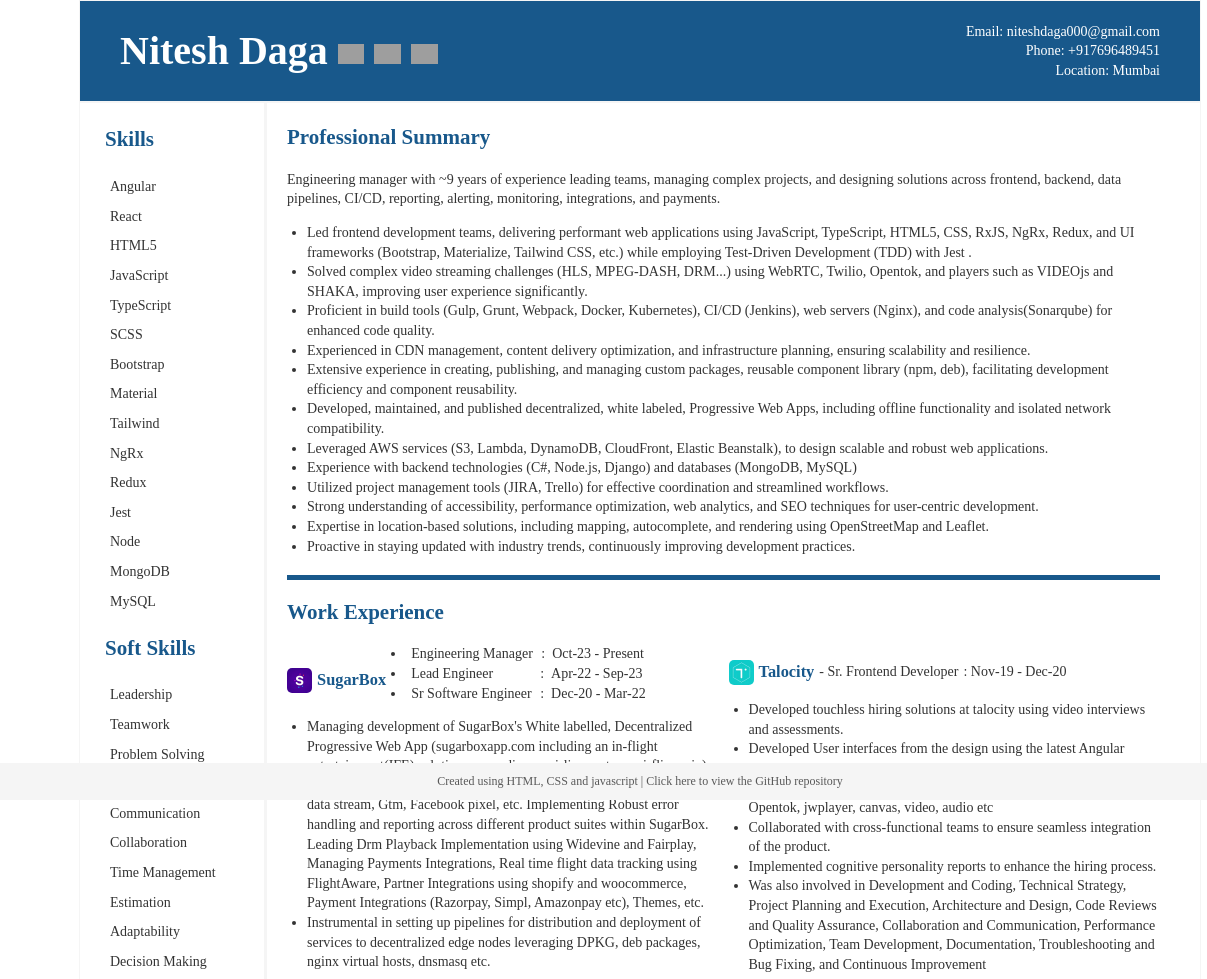
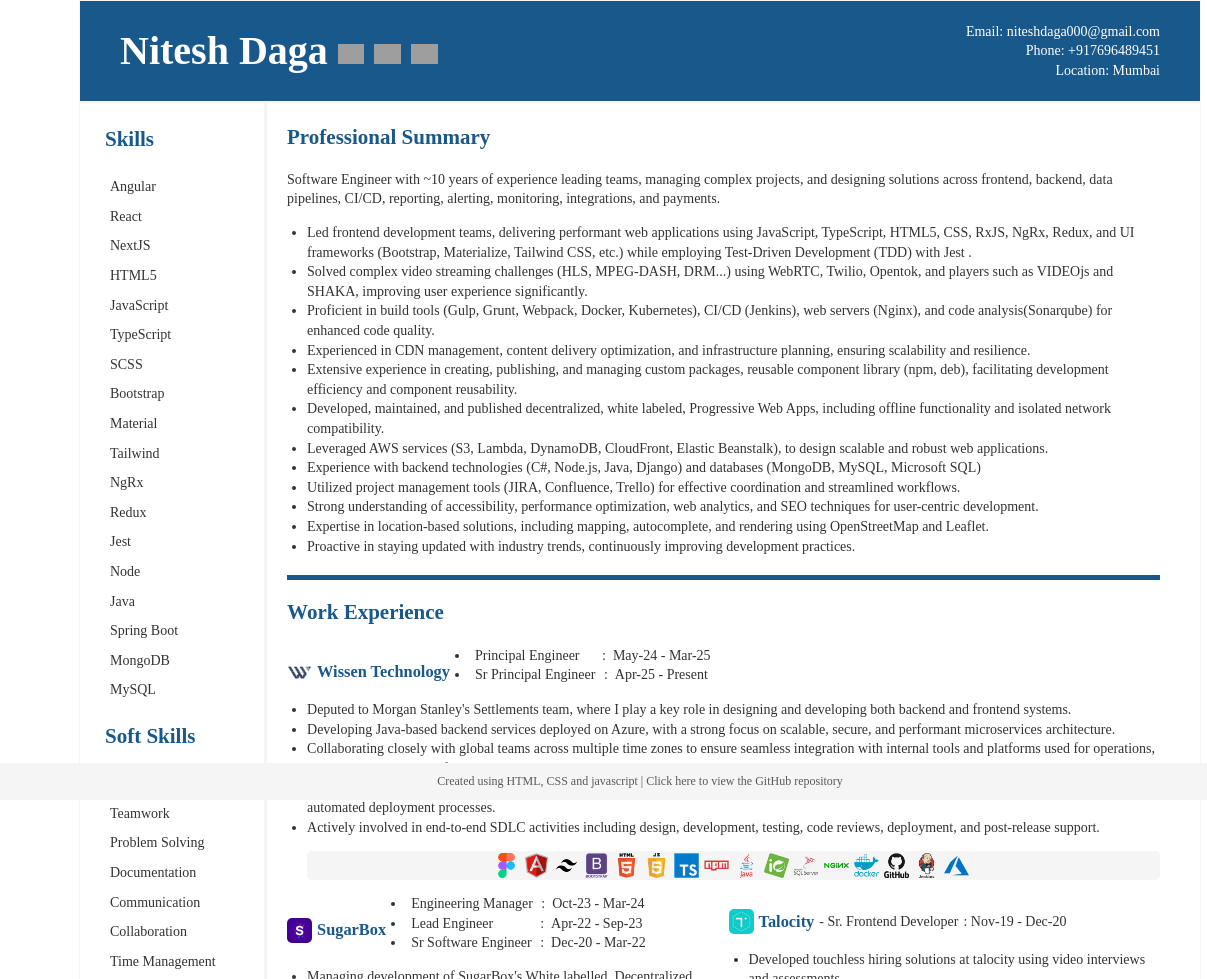
Before and after one commit to nitesh-daga/nitesh-daga.github.io, a website: page v2/index.html in a window 1280 px wide. Shown: the top 979 px of the page, 0-1207 px from the left. Drawn offline with Linux system fonts and the light colour scheme; grey boxes are pictures that could not be loaded.

Commit message:
Update:: Experience

```diff
--- a/v2/index.html
+++ b/v2/index.html
@@ -66,6 +66,7 @@
                 <ul>
                     <li>Angular</li>
                     <li>React</li>
+                    <li>NextJS</li>
                     <li>HTML5</li>
                     <li>JavaScript</li>
                     <li>TypeScript</li>
@@ -77,9 +78,10 @@
                     <li>Redux</li>
                     <li>Jest</li>
                     <li>Node</li>
+                    <li>Java</li>
+                    <li>Spring Boot</li>
                     <li>MongoDB</li>
                     <li>MySQL</li>
-                    <!-- Add more skills as needed -->
                 </ul>
             </div>
             <div class="soft-skills">
@@ -100,7 +102,6 @@
                     <li>Work Ethic</li>
                     <li>Patience</li>
                     <li>Attention to Detail</li>
-                    <!-- Add more soft skills as needed -->
                 </ul>
 
             </div>
@@ -120,7 +121,7 @@
             <div class="section">
                 <h2 style="margin-top: 0;">Professional Summary</h2>
                 <p>
-                    Engineering manager with ~9 years of experience leading teams, managing complex projects, and designing solutions across frontend, backend, data pipelines, CI/CD, reporting, alerting, monitoring, integrations, and payments.
+                    Software Engineer with ~10 years of experience leading teams, managing complex projects, and designing solutions across frontend, backend, data pipelines, CI/CD, reporting, alerting, monitoring, integrations, and payments.
                     <!-- DSA, algorithms, architecture, architectures, big data, business analysis, business continuity, migration, modeling, networking, agile, UX, user experience, quality assurance, cost control, revenue maximization   -->
                 </p>
                 <ul class="summary-list">
@@ -133,8 +134,8 @@
                     <li>Leveraged AWS services (S3, Lambda, DynamoDB, CloudFront, Elastic Beanstalk),
                         <!-- EC2, RDS, Route 53, CloudWatch, SNS, SQS, SES, S3, Lambda, DynamoDB, CloudFront, Elastic Beanstalk, API Gateway, Cognito, Amplify, AppSync, Step Functions-->
                         to design scalable and robust web applications.</li>
-                    <li>Experience with backend technologies (C#, Node.js, Django)<!-- Rest APIs, GraphQL, Micro services, kafka, elk, rabbitmq, redis, memcached --> and databases (MongoDB, MySQL) </li>
-                    <li>Utilized project management tools (JIRA, Trello) for effective coordination and streamlined workflows.<!-- project estimation, planning, execution, monitoring, and delivery, ensuring timely and quality deliverables --></li>
+                    <li>Experience with backend technologies (C#, Node.js, Java, Django)<!-- Rest APIs, GraphQL, Micro services, kafka, elk, rabbitmq, redis, memcached, spring boot --> and databases (MongoDB, MySQL, Microsoft SQL) </li>
+                    <li>Utilized project management tools (JIRA, Confluence, Trello) for effective coordination and streamlined workflows.<!-- project estimation, planning, execution, monitoring, and delivery, ensuring timely and quality deliverables --></li>
                     <li>Strong understanding of accessibility, performance optimization, web analytics, and SEO techniques for user-centric development.</li>
                     <li>Expertise in location-based solutions, including mapping, autocomplete, and rendering using OpenStreetMap and Leaflet.</li>
                     <li>Proactive in staying updated with industry trends, continuously improving development practices.</li>
@@ -143,6 +144,62 @@
             </div>
             <div class="section">
                 <h2>Work Experience</h2>
+                <!-- <div class="work-experience"> -->
+                    <div class="work-item">
+                        <div class="work-details">
+                            <div class="image-placeholder" style="background-image: url('/assets/ws.webp');"></div>
+                            <h3><a aria-label="website link" href="https://www.wissen.com/" target="_blank">Wissen Technology
+                                </a></h3>
+                            <div>
+                                <ul class="summary-list">
+                                    <li>
+                                        <span class="designation">Principal Engineer </span>
+                                        <span class="duration">&nbsp;&nbsp;&nbsp;&nbsp;:&nbsp;&nbsp;May-24 - Mar-25</span>
+                                    </li>
+                                    <li>
+                                        <span class="designation">Sr Principal Engineer</span>
+                                        <span class="duration">:&nbsp;&nbsp;Apr-25 - Present</span>
+                                    </li>
+                                </ul>
+                            </div>
+                        </div>
+                        <ul class="summary-list">
+                            <li>
+                                Deputed to Morgan Stanley's Settlements team, where I play a key role in designing and developing both backend and frontend systems.
+                            </li>
+                            <li>
+                                Developing Java-based backend services deployed on Azure, with a strong focus on scalable, secure, and performant microservices architecture.
+                            </li>
+                            <li>
+                                Collaborating closely with global teams across multiple time zones to ensure seamless integration with internal tools and platforms used for operations, reporting, and data transformation.
+                            </li>
+                            <li>
+                                Gaining exposure to a wide range of technologies and Morgan Stanley's internal applications, including CI/CD pipelines, logging/monitoring tools, and automated deployment processes.
+                            </li>
+                            <li>
+                                Actively involved in end-to-end SDLC activities including design, development, testing, code reviews, deployment, and post-release support.
+                            </li>
+                        </ul>
+                        <ul class="icon-list">
+                            <li> <img width="16" height="16" src="/assets/icons/figma.webp" alt="figma"> </li>
+                            <li> <img width="16" height="16" src="/assets/icons/angularjs.webp" alt="angularjs"> </li>
+                            <li> <img width="16" height="16" src="/assets/icons/tailwind-css.webp" alt="tailwind-css"> </li>
+                            <li> <img width="16" height="16" src="/assets/icons/bootstrap.webp" alt="bootstrap"> </li>
+                            <li> <img width="16" height="16" src="/assets/icons/html5.webp" alt="html5"> </li>
+                            <li> <img width="16" height="16" src="/assets/icons/javascript.webp" alt="javascript"> </li>
+                            <li> <img width="16" height="16" src="/assets/icons/typescript.webp" alt="typescript"> </li>
+                            <li> <img width="16" height="16" src="/assets/icons/npm.webp" alt="npm"> </li>
+                            <li> <img width="16" height="16" src="/assets/icons/java.webp" alt="java"> </li>
+                            <li> <img width="16" height="16" src="/assets/icons/spring.webp" alt="spring boot"> </li>
+                            <li> <img width="16" height="16" src="/assets/icons/sql.webp" alt="sql"> </li>
+                            <li> <img width="16" height="16" src="/assets/icons/nginx.webp" alt="nginx"> </li>
+                            <li> <img width="16" height="16" src="/assets/icons/docker.webp" alt="docker"> </li>
+                            <li> <img width="16" height="16" src="/assets/icons/github.webp" alt="github"> </li>
+                            <li> <img width="16" height="16" src="/assets/icons/jenkins.webp" alt="jenkins"> </li>
+                            <li> <img width="16" height="16" src="/assets/icons/azure.webp" alt="azure"> </li>
+                        </ul>
+                    </div>
+                <!-- </div> -->
                 <div class="work-experience">
                     <div class="work-item">
                         <div class="work-details">
@@ -154,7 +211,7 @@
                                     <ul class="summary-list">
                                         <li>
                                             <span class="designation">Engineering Manager</span>
-                                            <span class="duration">:&nbsp;&nbsp;Oct-23 - Present</span>
+                                            <span class="duration">:&nbsp;&nbsp;Oct-23 - Mar-24</span>
                                         </li>
                                         <li>
                                             <span class="designation">Lead Engineer&nbsp;&nbsp;&nbsp;&nbsp;&nbsp;&nbsp;&nbsp;&nbsp;&nbsp;&nbsp;&nbsp;</span>
```
Also changed, not shown: index.html (+13 -2 lines), assets/icons/figma.webp (added), assets/icons/java.webp (added), assets/icons/spring.webp (added), assets/icons/sql.webp (added), assets/ws.webp (added).
